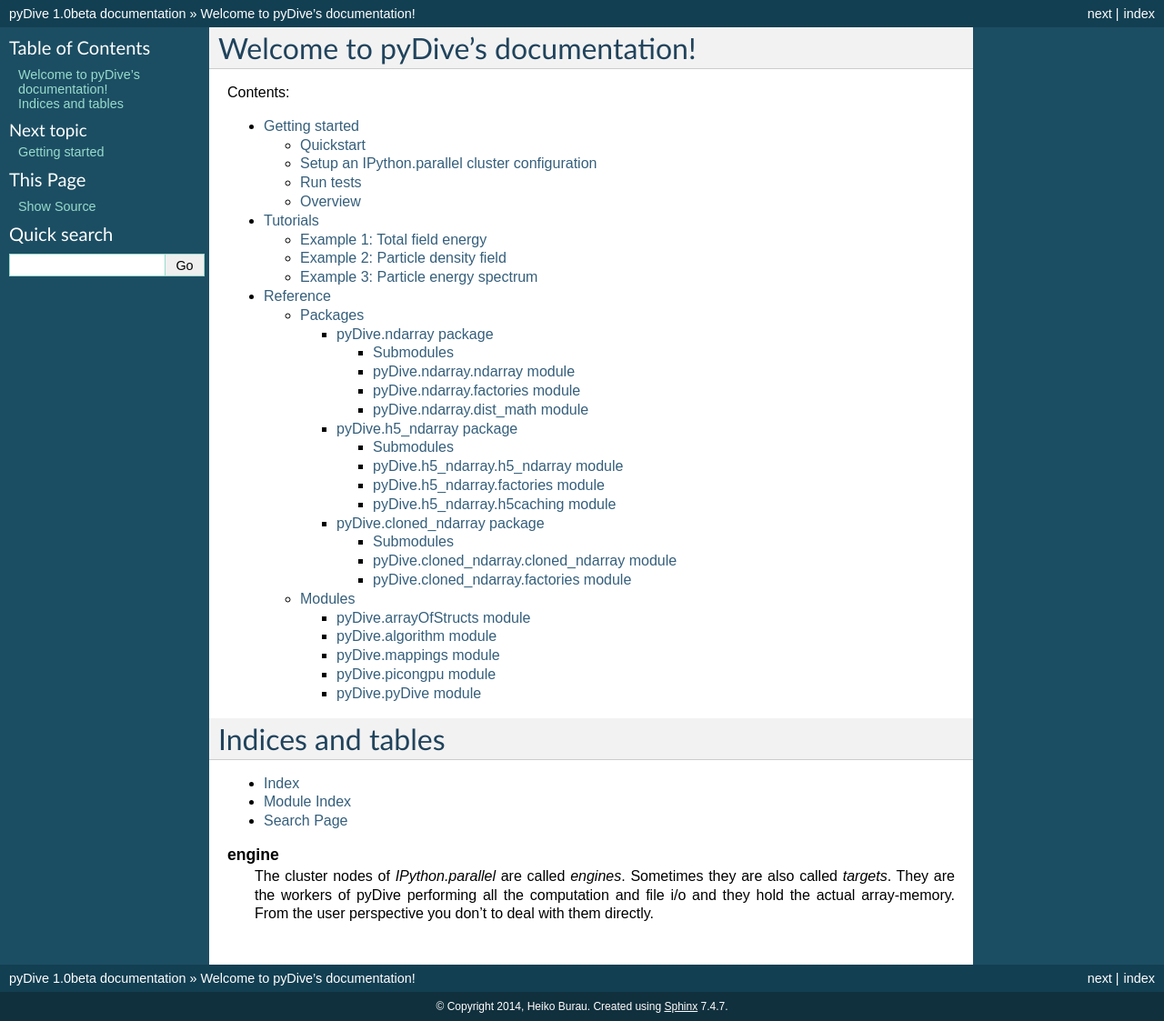
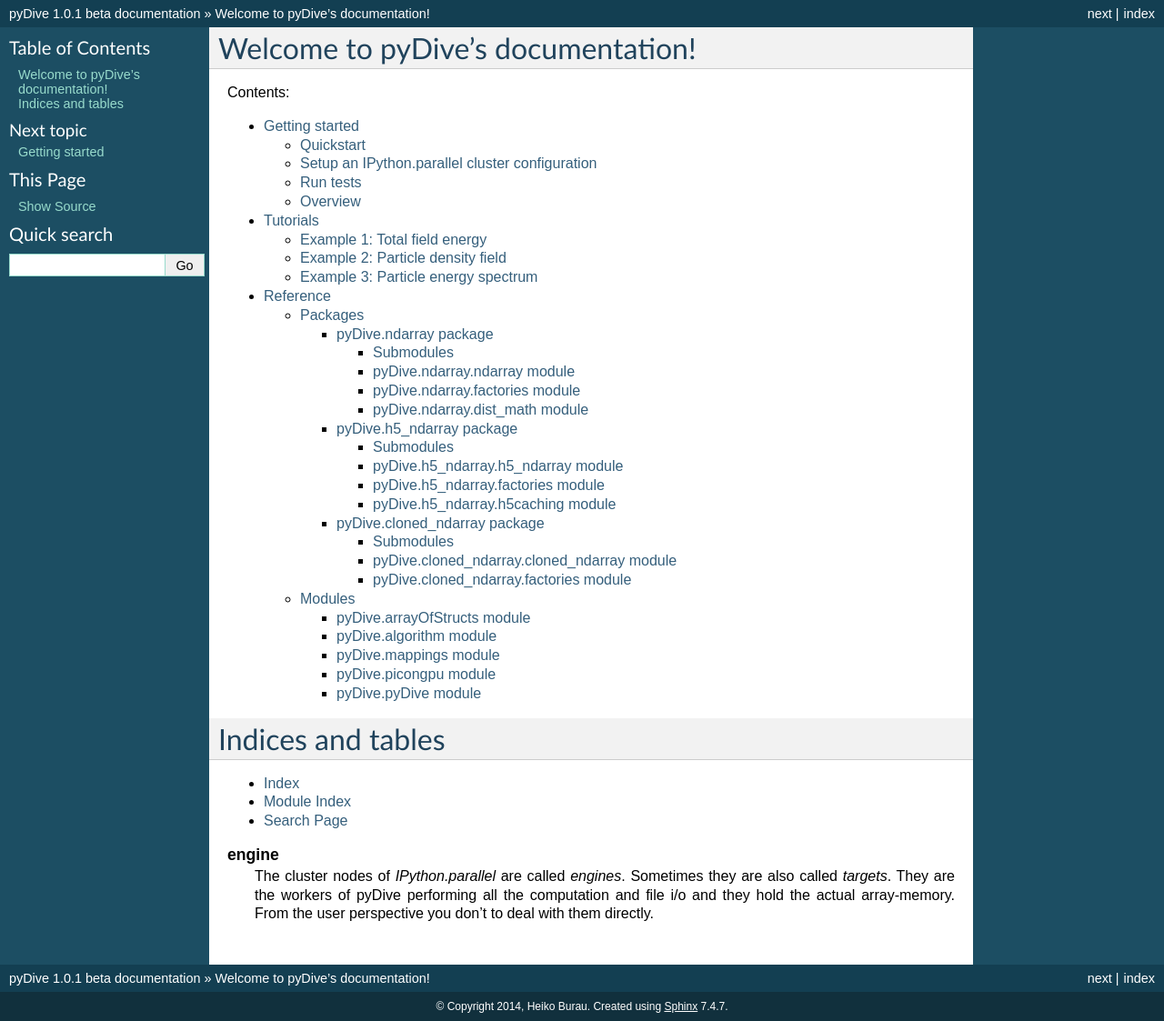
Before and after one commit to ComputationalRadiationPhysics/pyDive, a Sphinx documentation site: the page built from docs/index.rst, in a window 1280 px wide. Shown: the whole page at 91% size. Built offline with Sphinx 7.4.7, drawn with Linux system fonts in a browser that asks for light colours.

```diff
--- a/docs/conf.py
+++ b/docs/conf.py
@@ -54,9 +54,9 @@ copyright = u'2014, Heiko Burau'
 # built documents.
 #
 # The short X.Y version.
-version = '1.0'
+version = '1.0.1'
 # The full version, including alpha/beta/rc tags.
-release = '1.0beta'
+release = '1.0.1 beta'
 
 # The language for content autogenerated by Sphinx. Refer to documentation
 # for a list of supported languages.
--- a/pyDive/__init__.py
+++ b/pyDive/__init__.py
@@ -21,7 +21,7 @@ If not, see <http://www.gnu.org/licenses/>.
 __doc__ = None
 
 # -*- coding: utf-8 -*-
-__version__ = "1.0"
+__version__ = "1.0.1"
 
 import os
 onTarget = os.environ.get("onTarget", 'False')
--- a/setup.py
+++ b/setup.py
@@ -83,7 +83,8 @@ setup(
     author_email='h.burau@hzdr.de',
     description='Distributed Interactive Visualization and Exploration of large datasets',
     long_description=long_description,
-    packages=['pyDive'],
+    packages=['pyDive', 'pyDive/ndarray', 'pyDive/h5_ndarray', 'pyDive/cloned_ndarray', 'pyDive/test'],
+    package_data=['pyDive/test' : ['*.h5', '*.npy']
     include_package_data=True,
     platforms='any',
     #test_suite='sandman.test.test_sandman',
```
